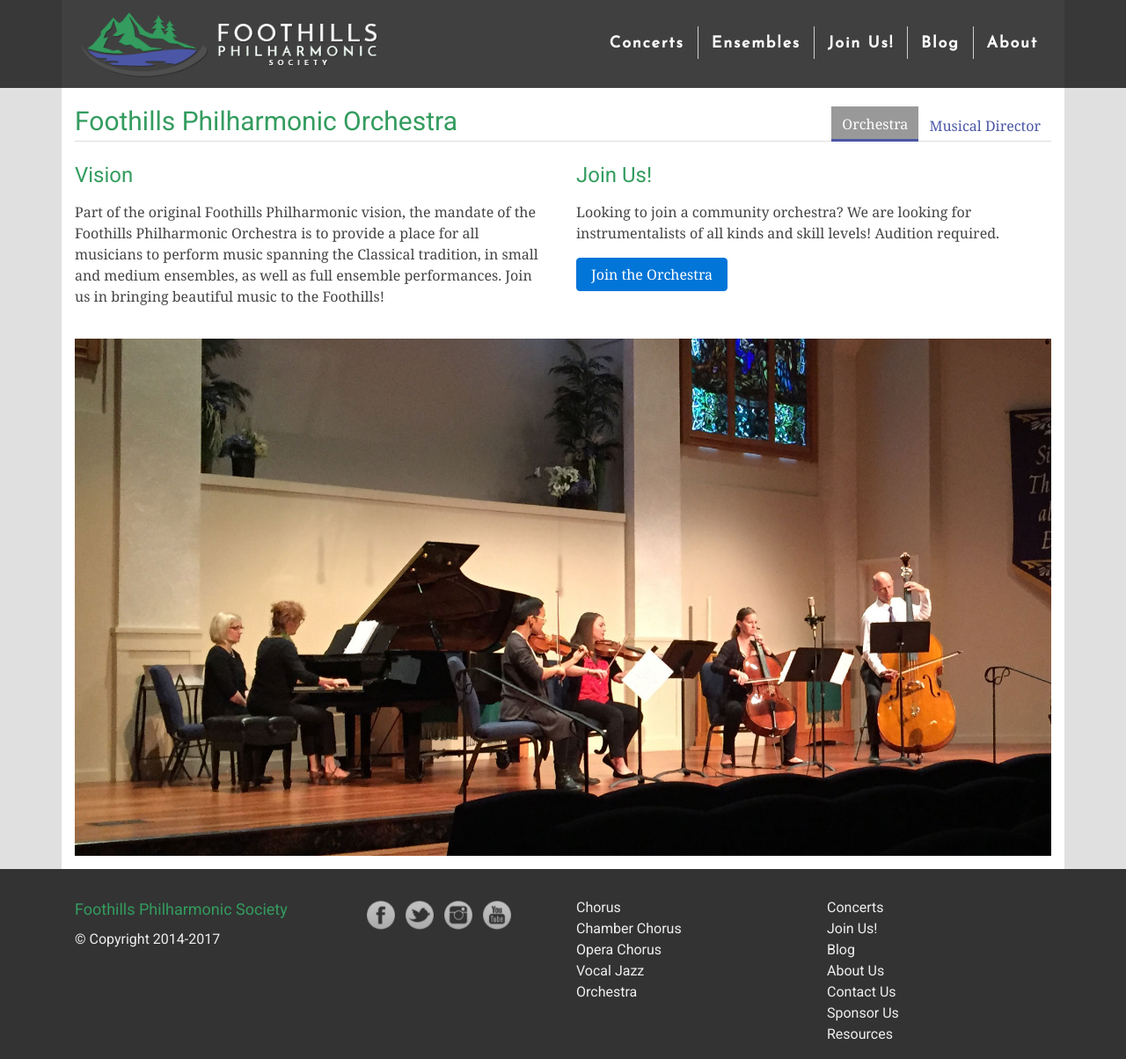
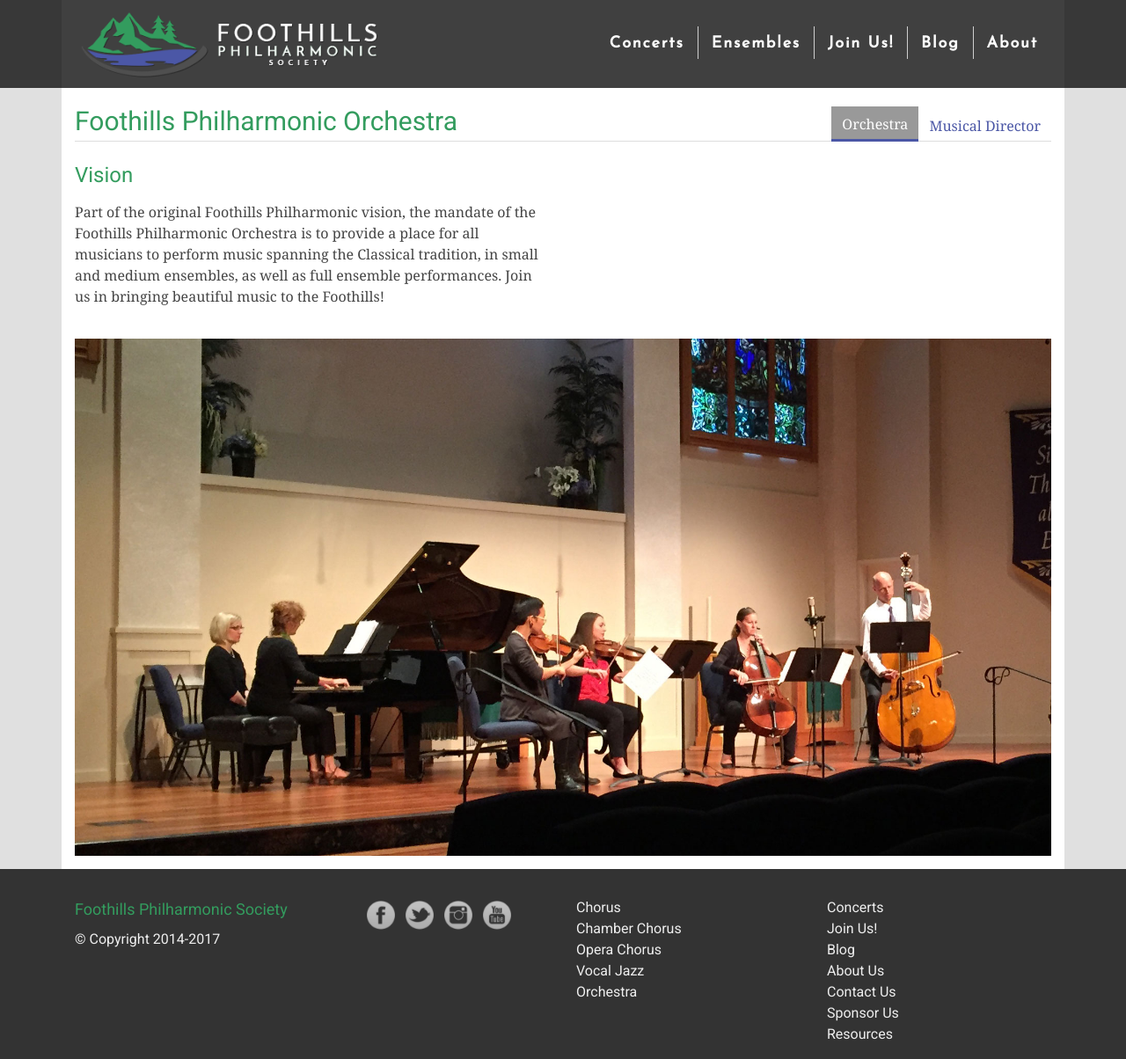
Before and after one commit to percyhanna/fps, a Jekyll site: the page built from orchestra/index.html, in a window 1280 px wide and 1204 px high. Shown: the whole window at 88% size. Built offline with Jekyll 4.4.1, drawn with Linux system fonts in a browser that asks for light colours; nearby versions of some CDN libraries; Markdown is read by kramdown in place of the engine named in the settings.

Commit message:
Remove join us temporarily

```diff
--- a/orchestra/index.html
+++ b/orchestra/index.html
@@ -11,12 +11,6 @@ permalink: /orchestra/
             <h2>Vision</h2>
             <p>Part of the original Foothills Philharmonic vision, the mandate of the Foothills Philharmonic Orchestra is to provide a place for all musicians to perform music spanning the Classical tradition, in small and medium ensembles, as well as full ensemble performances. Join us in bringing beautiful music to the Foothills!</p>
           </div>
-
-          <div class="col-12 col-md-6">
-            <h2>Join Us!</h2>
-            <p>Looking to join a community orchestra? We are looking for instrumentalists of all kinds and skill levels! Audition required.</p>
-            <a class="btn btn-primary" href="https://www.surveymonkey.com/r/2VVCYP7" target="_blank">Join the Orchestra</a>
-          </div>
         </div>
 
         <div class="row">
```
